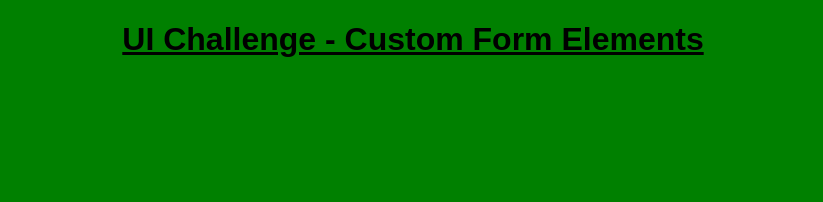
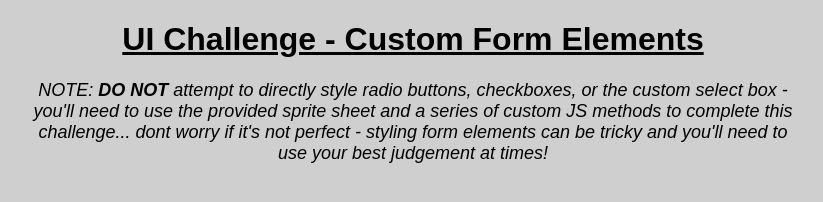
Before and after one commit to EmeryP/ui-challenge-2, a plain HTML site: page index.html in a window 1280 px wide. Shown: the whole page, without its empty margins (227-1050 px from the left). Drawn offline with Linux system fonts and the light colour scheme.

Commit message:
h1 and p styled

```diff
--- a/index.html
+++ b/index.html
@@ -10,6 +10,7 @@
       <h1>UI Challenge - Custom Form Elements</h1>
     </header>
     <main>
+      <p>NOTE: <b>DO NOT</b> attempt to directly style radio buttons, checkboxes, or the custom select box - you'll need to use the provided sprite sheet and a series of custom JS methods to complete this challenge... dont worry if it's not perfect - styling form elements can be tricky and you'll need to use your best judgement at times!</p>
 
     </main>
     <footer>
--- a/styles.css
+++ b/styles.css
@@ -1,5 +1,7 @@
 body{
-  background: green;
+  background: #cfcfcf;
+  width: 768px;
+  margin: 0 auto;
 }
 
 h1{
@@ -7,3 +9,10 @@ h1{
   text-align: center;
   font-family: Arial, Helvetica, sans-serif;
 }
+
+p{
+  text-align: center;
+  font-family: Arial, Helvetica, sans-serif;
+  font-style: italic;
+  font-size: 18px;
+}
```
